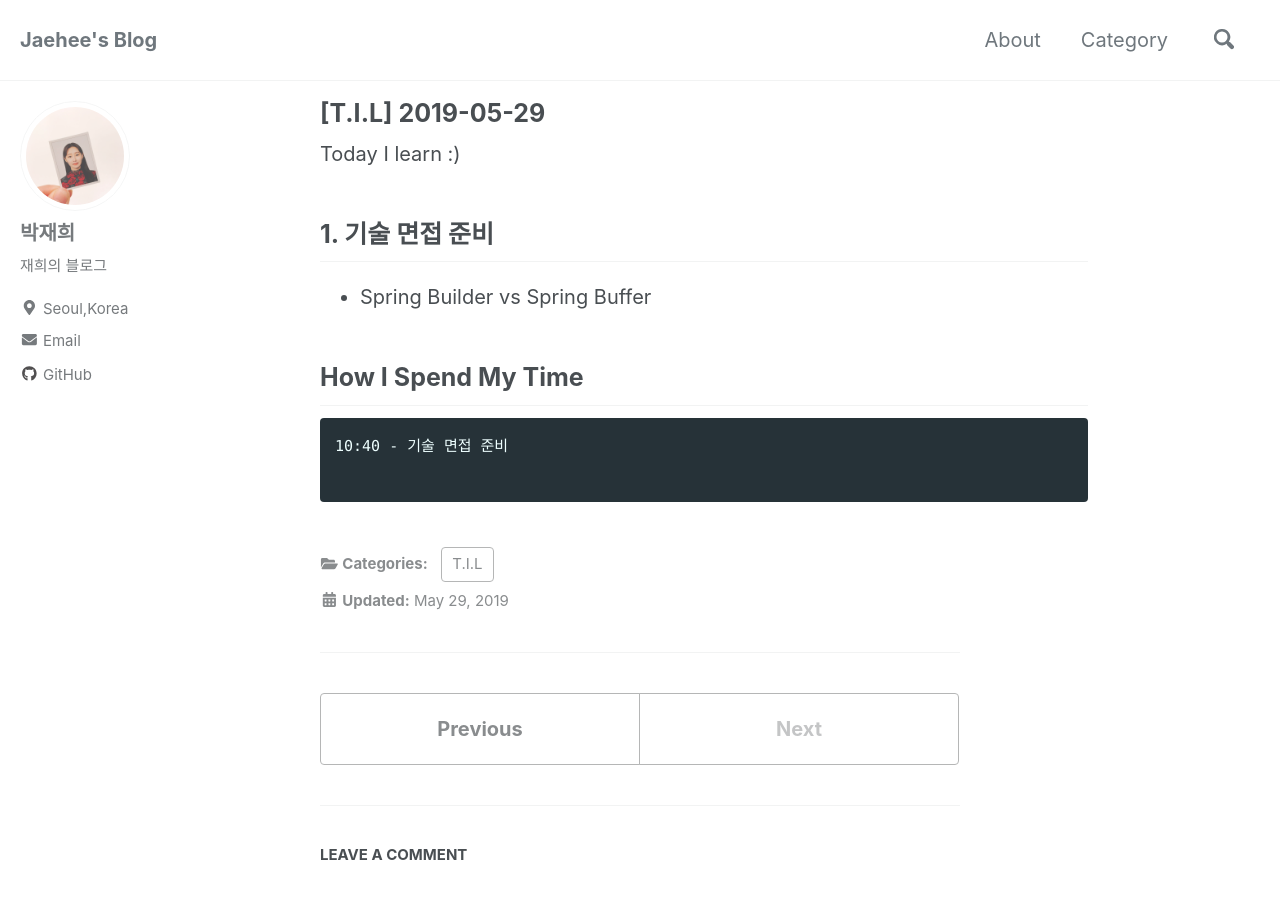
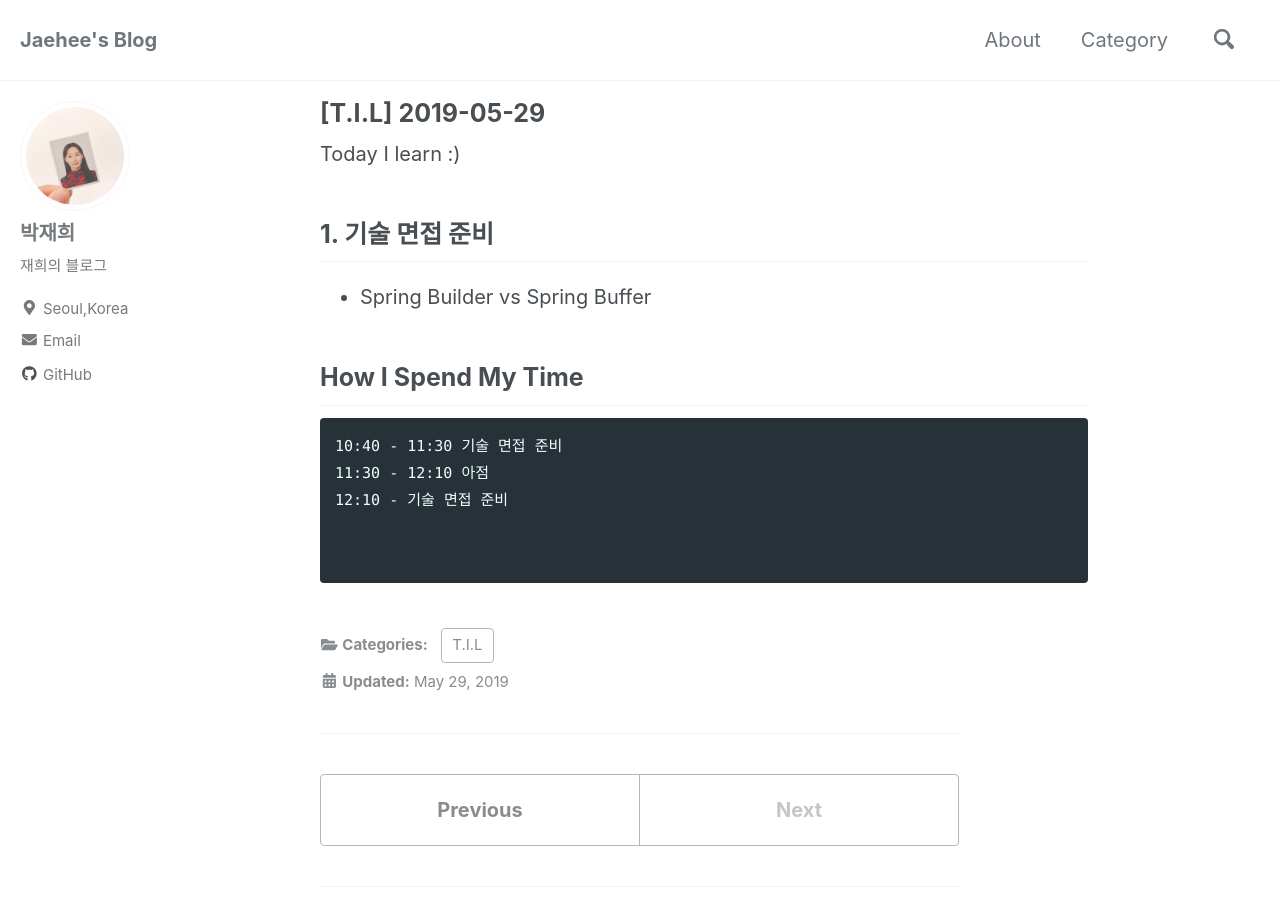
Before and after one commit to jaehee0145/jaehee0145.github.io, a Jekyll site: the page built from _posts/2019-05-29-[T.I.L]-2019-05-29.md, in a window 1280 px wide and 900 px high. Built offline with Jekyll 4.4.1, drawn with Linux system fonts in a browser that asks for light colours; cached includes are drawn as plain includes; nearby versions of some CDN libraries; comment, search, counter and statistics services are not loaded.

Commit message:
font size

````diff
--- a/_posts/2019-05-29-[T.I.L]-2019-05-29.md
+++ b/_posts/2019-05-29-[T.I.L]-2019-05-29.md
@@ -18,6 +18,9 @@ Today I learn :)
 
 ## How I Spend My Time
 ```
-10:40 - 기술 면접 준비
+10:40 - 11:30 기술 면접 준비
+11:30 - 12:10 아점
+12:10 - 기술 면접 준비
+
 
 ```
--- a/_sass/minimal-mistakes/_variables.scss
+++ b/_sass/minimal-mistakes/_variables.scss
@@ -6,7 +6,7 @@
    Typography
    ========================================================================== */
 
-$doc-font-size: 3 !default;
+$doc-font-size: 2 !default;
 /*폰트 사이즈?*/
 
 /* paragraph indention */
````
